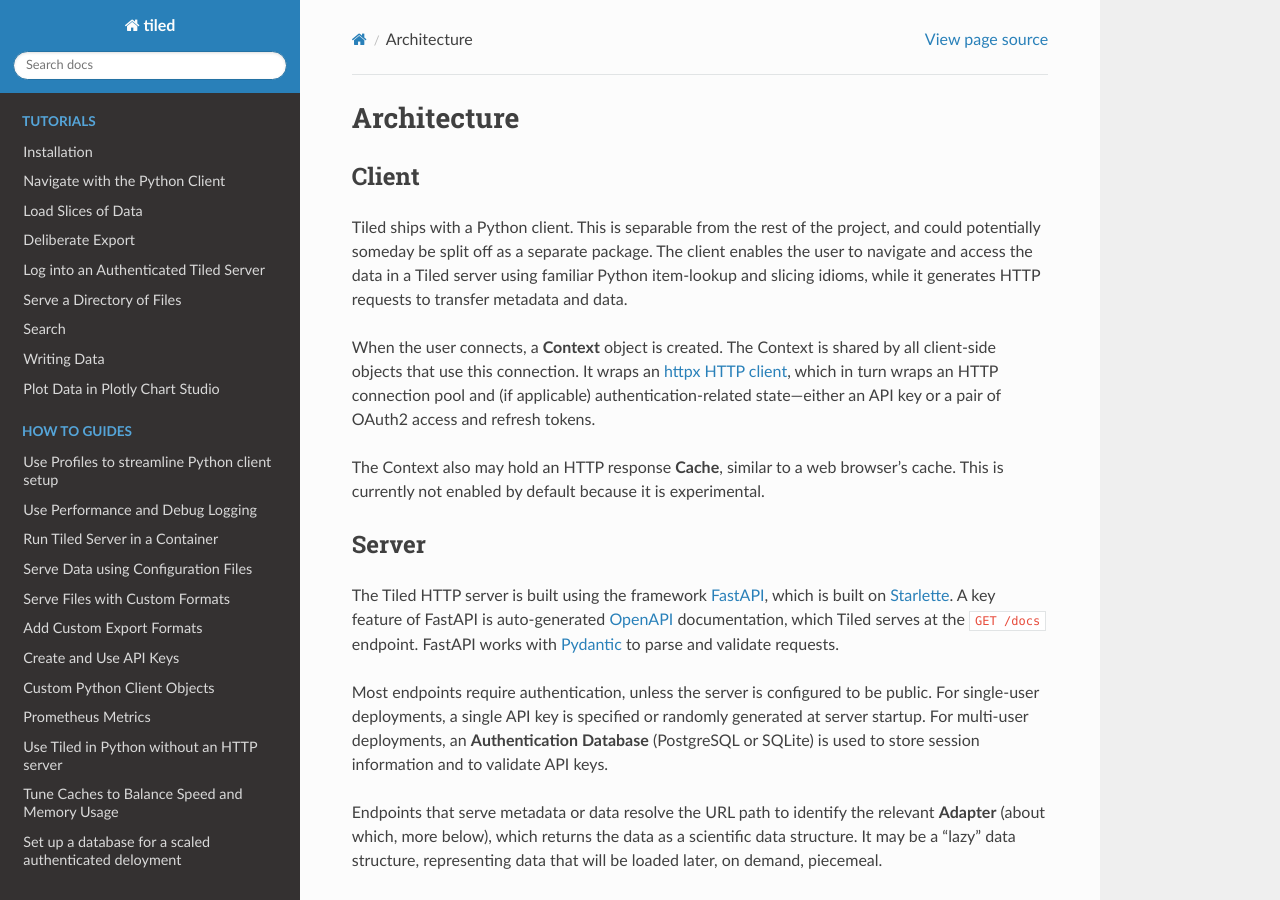
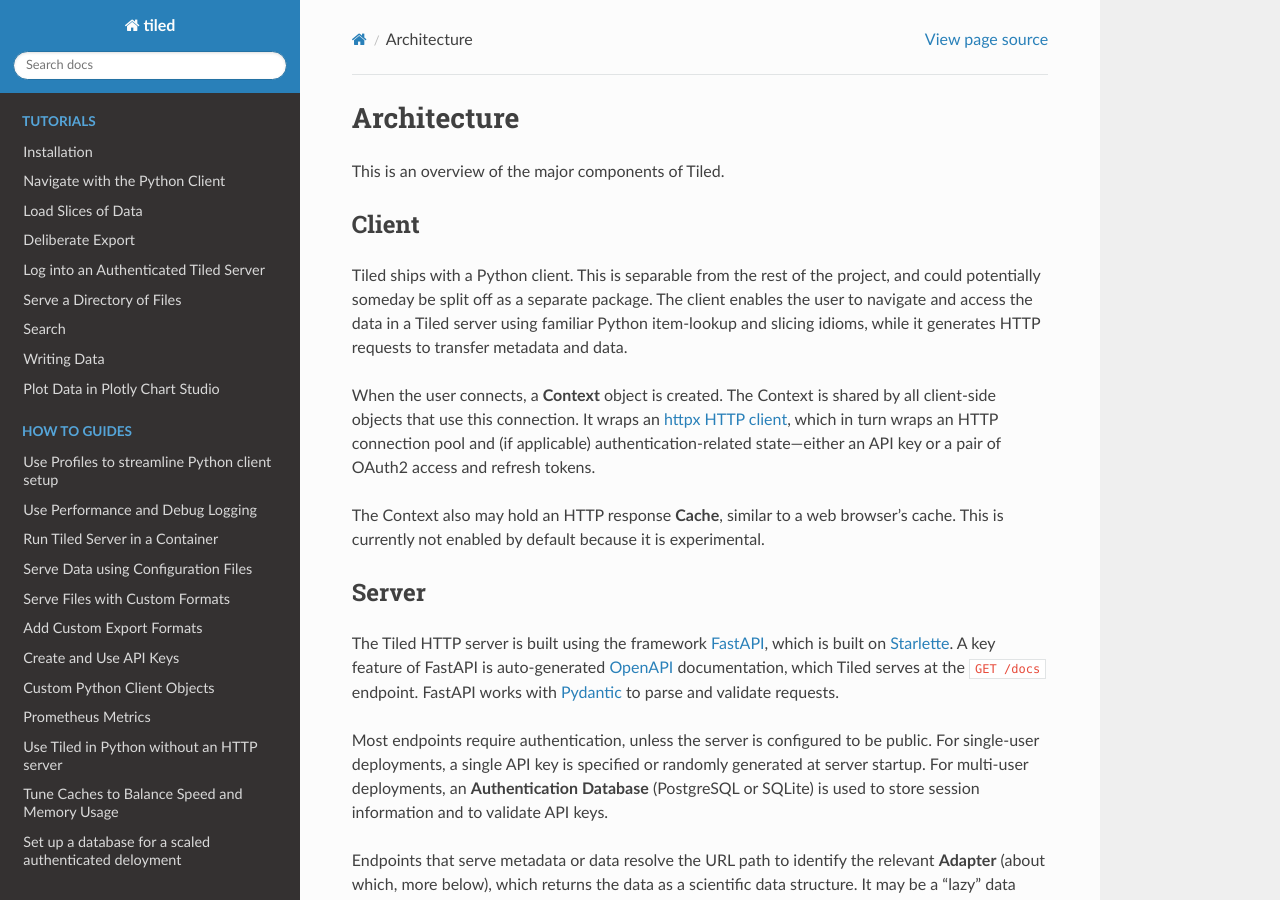
Before and after one commit to bluesky/tiled, a Sphinx documentation site: the page built from docs/source/explanations/architecture.md, in a window 1280 px wide and 900 px high. Built offline with Sphinx 7.4.7 and the Read the Docs theme 2.0.0, drawn with Linux system fonts in a browser that asks for light colours; pages that are not in the unit, such as notebooks, are missing from menus; the version number could not be read and is left out.

Commit message:
Add opening remark.

```diff
--- a/docs/source/explanations/architecture.md
+++ b/docs/source/explanations/architecture.md
@@ -1,4 +1,6 @@
 # Architecture
+
+This is an overview of the major components of Tiled.
 
 ## Client
 
```
